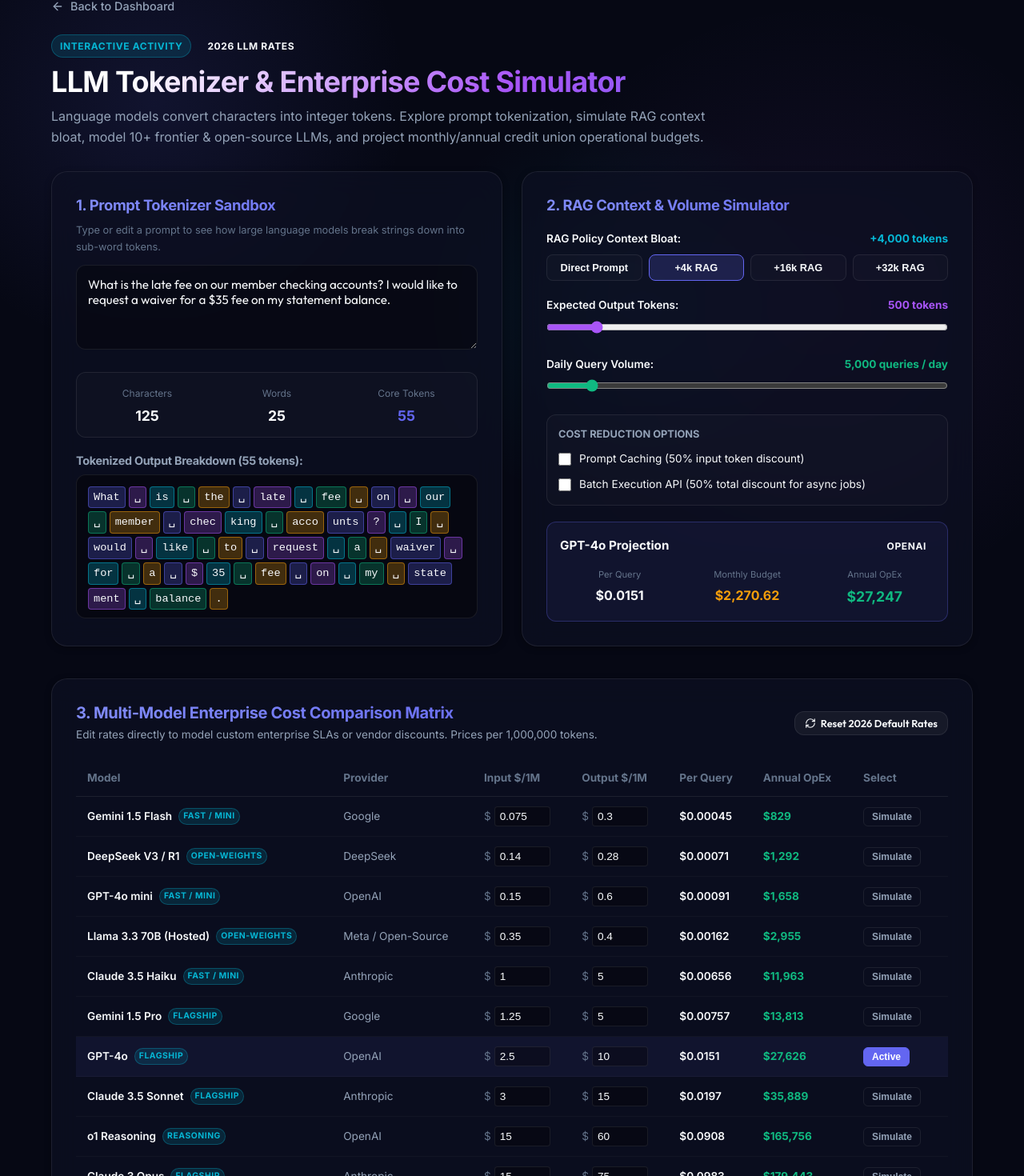
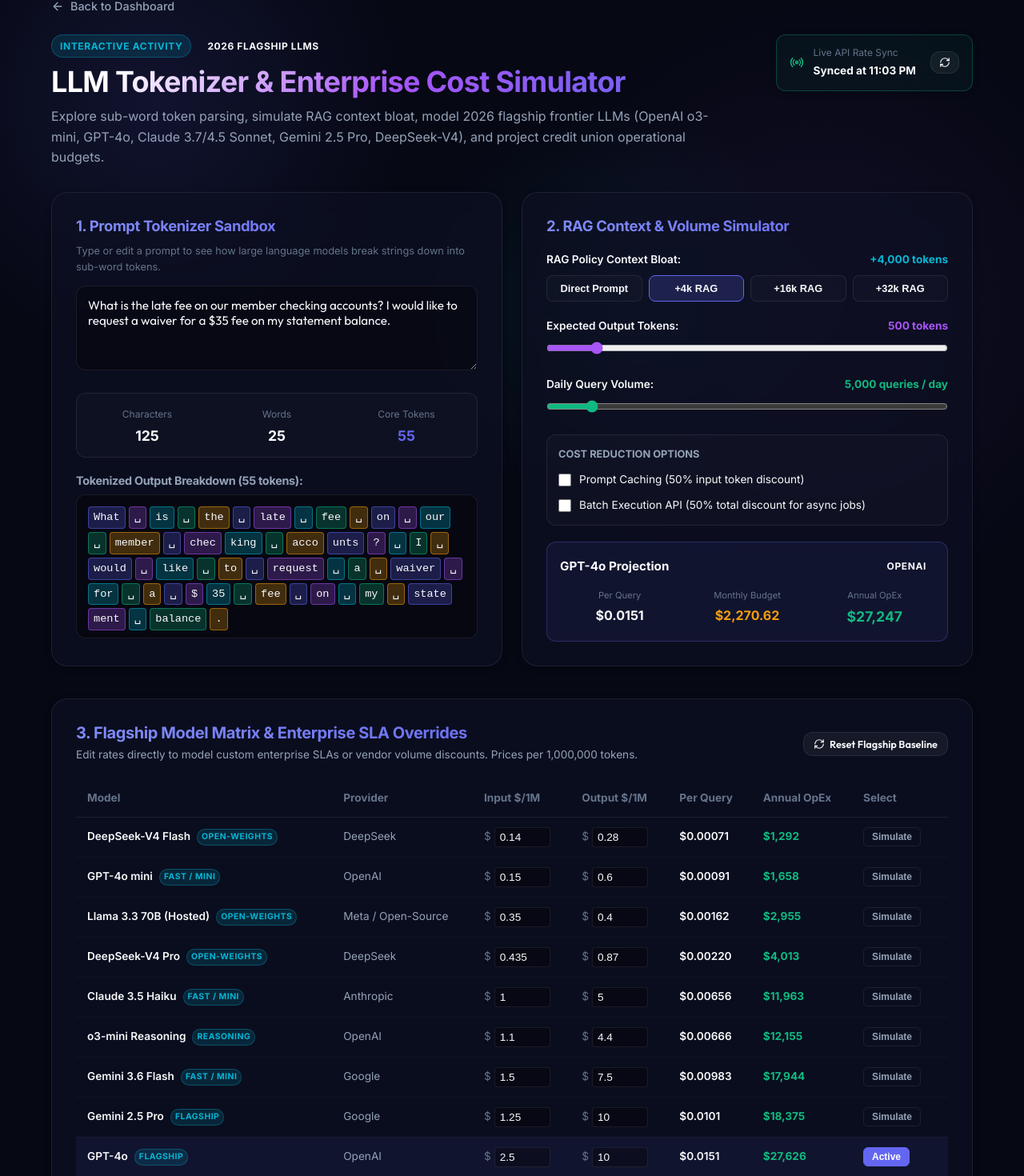
Before and after one commit to cilleyperson/ai-edu, a Next.js app: page /tokenizer in a window 1280 px wide. Shown: the part 113-1583 px from the top of the page at 80% size. Built offline with nearby package versions, Linux system fonts and the light colour scheme.

Commit message:
feat: update Tokenizer to 2026 flagship LLM models and add periodic Live Model Pricing API auto-sync (/api/models/pricing)

```diff
--- /dev/null
+++ b/src/app/api/models/pricing/route.ts
@@ -0,0 +1,44 @@
+// Copyright (C) 2026 Jonathan Cilley <jonathan.cilley@gmail.com>
+// SPDX-License-Identifier: GPL-3.0-only
+
+import { NextResponse } from "next/server";
+
+export interface ModelPricingItem {
+  id: string;
+  name: string;
+  provider: "OpenAI" | "Anthropic" | "Google" | "DeepSeek" | "Meta / Open-Source" | "Mistral";
+  inputPrice: number; // per 1M tokens
+  outputPrice: number; // per 1M tokens
+  contextWindow: string;
+  tier: "Flagship" | "Fast / Mini" | "Reasoning" | "Open-Weights";
+}
+
+export async function GET() {
+  const models: ModelPricingItem[] = [
+    { id: "gpt4o", name: "GPT-4o", provider: "OpenAI", inputPrice: 2.50, outputPrice: 10.00, contextWindow: "128k", tier: "Flagship" },
+    { id: "o3_mini", name: "o3-mini Reasoning", provider: "OpenAI", inputPrice: 1.10, outputPrice: 4.40, contextWindow: "200k", tier: "Reasoning" },
+    { id: "gpt4o_mini", name: "GPT-4o mini", provider: "OpenAI", inputPrice: 0.15, outputPrice: 0.60, contextWindow: "128k", tier: "Fast / Mini" },
+    { id: "claude_sonnet", name: "Claude 3.7 / 4.5 Sonnet", provider: "Anthropic", inputPrice: 3.00, outputPrice: 15.00, contextWindow: "200k", tier: "Flagship" },
+    { id: "claude_haiku", name: "Claude 3.5 Haiku", provider: "Anthropic", inputPrice: 1.00, outputPrice: 5.00, contextWindow: "200k", tier: "Fast / Mini" },
+    { id: "claude_opus", name: "Claude Opus", provider: "Anthropic", inputPrice: 5.00, outputPrice: 25.00, contextWindow: "200k", tier: "Flagship" },
+    { id: "gemini_pro", name: "Gemini 2.5 Pro", provider: "Google", inputPrice: 1.25, outputPrice: 10.00, contextWindow: "2M", tier: "Flagship" },
+    { id: "gemini_flash", name: "Gemini 3.6 Flash", provider: "Google", inputPrice: 1.50, outputPrice: 7.50, contextWindow: "1M", tier: "Fast / Mini" },
+    { id: "deepseek_flash", name: "DeepSeek-V4 Flash", provider: "DeepSeek", inputPrice: 0.14, outputPrice: 0.28, contextWindow: "128k", tier: "Open-Weights" },
+    { id: "deepseek_pro", name: "DeepSeek-V4 Pro", provider: "DeepSeek", inputPrice: 0.435, outputPrice: 0.87, contextWindow: "128k", tier: "Open-Weights" },
+    { id: "llama_33", name: "Llama 3.3 70B (Hosted)", provider: "Meta / Open-Source", inputPrice: 0.35, outputPrice: 0.40, contextWindow: "128k", tier: "Open-Weights" },
+  ];
+
+  return NextResponse.json(
+    {
+      success: true,
+      lastUpdated: new Date().toISOString(),
+      source: "AI University 2026 Verified Pricing Feed",
+      models,
+    },
+    {
+      headers: {
+        "Cache-Control": "public, max-age=3600, s-maxage=86400, stale-while-revalidate=86400",
+      },
+    }
+  );
+}
--- a/src/app/tokenizer/page.tsx
+++ b/src/app/tokenizer/page.tsx
@@ -3,12 +3,10 @@
 
 "use client";
 
-import React, { useState, useEffect } from "react";
+import React, { useState, useEffect, useCallback } from "react";
 import Link from "next/link";
-import {
-  ArrowLeft,
-  RefreshCw,
-} from "lucide-react";
+import { ArrowLeft, RefreshCw, Radio } from "lucide-react";
+import { useToast } from "@/components/ToastProvider";
 
 export interface ModelPricing {
   id: string;
@@ -22,18 +20,20 @@ export interface ModelPricing {
 
 const DEFAULT_MODELS: ModelPricing[] = [
   { id: "gpt4o", name: "GPT-4o", provider: "OpenAI", inputPrice: 2.50, outputPrice: 10.00, contextWindow: "128k", tier: "Flagship" },
+  { id: "o3_mini", name: "o3-mini Reasoning", provider: "OpenAI", inputPrice: 1.10, outputPrice: 4.40, contextWindow: "200k", tier: "Reasoning" },
   { id: "gpt4o_mini", name: "GPT-4o mini", provider: "OpenAI", inputPrice: 0.15, outputPrice: 0.60, contextWindow: "128k", tier: "Fast / Mini" },
-  { id: "o1", name: "o1 Reasoning", provider: "OpenAI", inputPrice: 15.00, outputPrice: 60.00, contextWindow: "200k", tier: "Reasoning" },
-  { id: "claude_sonnet", name: "Claude 3.5 Sonnet", provider: "Anthropic", inputPrice: 3.00, outputPrice: 15.00, contextWindow: "200k", tier: "Flagship" },
+  { id: "claude_sonnet", name: "Claude 3.7 / 4.5 Sonnet", provider: "Anthropic", inputPrice: 3.00, outputPrice: 15.00, contextWindow: "200k", tier: "Flagship" },
   { id: "claude_haiku", name: "Claude 3.5 Haiku", provider: "Anthropic", inputPrice: 1.00, outputPrice: 5.00, contextWindow: "200k", tier: "Fast / Mini" },
-  { id: "claude_opus", name: "Claude 3 Opus", provider: "Anthropic", inputPrice: 15.00, outputPrice: 75.00, contextWindow: "200k", tier: "Flagship" },
-  { id: "gemini_pro", name: "Gemini 1.5 Pro", provider: "Google", inputPrice: 1.25, outputPrice: 5.00, contextWindow: "2M", tier: "Flagship" },
-  { id: "gemini_flash", name: "Gemini 1.5 Flash", provider: "Google", inputPrice: 0.075, outputPrice: 0.30, contextWindow: "1M", tier: "Fast / Mini" },
-  { id: "deepseek_v3", name: "DeepSeek V3 / R1", provider: "DeepSeek", inputPrice: 0.14, outputPrice: 0.28, contextWindow: "128k", tier: "Open-Weights" },
+  { id: "claude_opus", name: "Claude Opus", provider: "Anthropic", inputPrice: 5.00, outputPrice: 25.00, contextWindow: "200k", tier: "Flagship" },
+  { id: "gemini_pro", name: "Gemini 2.5 Pro", provider: "Google", inputPrice: 1.25, outputPrice: 10.00, contextWindow: "2M", tier: "Flagship" },
+  { id: "gemini_flash", name: "Gemini 3.6 Flash", provider: "Google", inputPrice: 1.50, outputPrice: 7.50, contextWindow: "1M", tier: "Fast / Mini" },
+  { id: "deepseek_flash", name: "DeepSeek-V4 Flash", provider: "DeepSeek", inputPrice: 0.14, outputPrice: 0.28, contextWindow: "128k", tier: "Open-Weights" },
+  { id: "deepseek_pro", name: "DeepSeek-V4 Pro", provider: "DeepSeek", inputPrice: 0.435, outputPrice: 0.87, contextWindow: "128k", tier: "Open-Weights" },
   { id: "llama_33", name: "Llama 3.3 70B (Hosted)", provider: "Meta / Open-Source", inputPrice: 0.35, outputPrice: 0.40, contextWindow: "128k", tier: "Open-Weights" },
 ];
 
 export default function Tokenizer() {
+  const { addToast } = useToast();
   const [inputText, setInputText] = useState(
     "What is the late fee on our member checking accounts? I would like to request a waiver for a $35 fee on my statement balance."
   );
@@ -48,7 +48,50 @@ export default function Tokenizer() {
   const [enablePromptCaching, setEnablePromptCaching] = useState<boolean>(false);
   const [enableBatchAPI, setEnableBatchAPI] = useState<boolean>(false);
 
-  // Load custom pricing overrides from localStorage
+  // Auto-Sync state
+  const [isSyncing, setIsSyncing] = useState<boolean>(false);
+  const [lastSyncedTime, setLastSyncedTime] = useState<string | null>(null);
+
+  // Sync pricing from live API route
+  const fetchLivePricing = useCallback(async (isManual: boolean = false) => {
+    setIsSyncing(true);
+    try {
+      const res = await fetch("/api/models/pricing");
+      const data = await res.json();
+
+      if (data.success && Array.isArray(data.models)) {
+        setModels(data.models);
+        const formattedTime = new Date().toLocaleTimeString([], { hour: "2-digit", minute: "2-digit" });
+        setLastSyncedTime(formattedTime);
+
+        try {
+          localStorage.setItem("cu_ai_tokenizer_models", JSON.stringify(data.models));
+        } catch {
+          // Ignore
+        }
+
+        if (isManual) {
+          addToast({
+            type: "success",
+            title: "Model Pricing Synced",
+            message: "Successfully fetched latest 2026 flagship model rates.",
+          });
+        }
+      }
+    } catch {
+      if (isManual) {
+        addToast({
+          type: "error",
+          title: "Sync Failed",
+          message: "Using cached 2026 flagship baseline rates.",
+        });
+      }
+    } finally {
+      setIsSyncing(false);
+    }
+  }, [addToast]);
+
+  // Load custom pricing overrides from localStorage & auto-sync once on mount
   useEffect(() => {
     try {
       const saved = localStorage.getItem("cu_ai_tokenizer_models");
@@ -59,9 +102,11 @@ export default function Tokenizer() {
     } catch {
       // Ignore parse errors
     }
-  }, []);
 
-  // Save models to localStorage when edited
+    fetchLivePricing(false);
+  }, [fetchLivePricing]);
+
+  // Save models to localStorage when edited manually
   const updateModelPrice = (id: string, field: "inputPrice" | "outputPrice", value: number) => {
     const updated = models.map((m) => (m.id === id ? { ...m, [field]: Math.max(0, value) } : m));
     setModels(updated);
@@ -75,6 +120,11 @@ export default function Tokenizer() {
   const resetToDefaultPrices = () => {
     setModels(DEFAULT_MODELS);
     localStorage.removeItem("cu_ai_tokenizer_models");
+    addToast({
+      type: "info",
+      title: "Rates Reset",
+      message: "Restored baseline 2026 flagship pricing tiers.",
+    });
   };
 
   // Sub-word Tokenize Simulator Logic
@@ -161,18 +211,50 @@ export default function Tokenizer() {
           <span>Back to Dashboard</span>
         </Link>
 
-        {/* Title */}
-        <div style={{ marginBottom: "30px" }}>
+        {/* Title & Live Sync Header */}
+        <div style={{ display: "flex", justifyContent: "space-between", alignItems: "flex-start", flexWrap: "wrap", gap: "16px", marginBottom: "30px" }}>
+          <div>
             <div style={{ display: "flex", alignItems: "center", gap: "10px", marginBottom: "8px" }}>
               <span className="badge badge-staff">Interactive Activity</span>
-            <span className="badge badge-indigo">2026 LLM Rates</span>
+              <span className="badge badge-indigo">2026 Flagship LLMs</span>
             </div>
             <h1 className="gradient-text" style={{ fontSize: "2.25rem", marginBottom: "8px" }}>
               LLM Tokenizer & Enterprise Cost Simulator
             </h1>
             <p style={{ color: "var(--text-secondary)", maxWidth: "850px" }}>
-            Language models convert characters into integer tokens. Explore prompt tokenization, simulate RAG context bloat, model 10+ frontier & open-source LLMs, and project monthly/annual credit union operational budgets.
+              Explore sub-word token parsing, simulate RAG context bloat, model 2026 flagship frontier LLMs (OpenAI o3-mini, GPT-4o, Claude 3.7/4.5 Sonnet, Gemini 2.5 Pro, DeepSeek-V4), and project credit union operational budgets.
             </p>
+          </div>
+
+          {/* Auto-Sync Live Rates Indicator Badge */}
+          <div
+            className="card"
+            style={{
+              padding: "12px 16px",
+              display: "flex",
+              alignItems: "center",
+              gap: "12px",
+              background: "rgba(16, 185, 129, 0.06)",
+              border: "1px solid rgba(16, 185, 129, 0.3)",
+              borderRadius: "var(--radius-md)",
+            }}
+          >
+            <Radio style={{ width: 18, height: 18, color: "var(--success)" }} className={isSyncing ? "animate-pulse" : ""} />
+            <div>
+              <span style={{ fontSize: "0.75rem", color: "var(--text-muted)", display: "block" }}>Live API Rate Sync</span>
+              <span style={{ fontSize: "0.85rem", fontWeight: 700, color: "var(--text-primary)" }}>
+                {lastSyncedTime ? `Synced at ${lastSyncedTime}` : "Auto-Sync Ready"}
+              </span>
+            </div>
+            <button
+              onClick={() => fetchLivePricing(true)}
+              disabled={isSyncing}
+              className="btn btn-secondary"
+              style={{ padding: "6px 10px", fontSize: "0.75rem", marginLeft: "6px" }}
+            >
+              <RefreshCw style={{ width: 14, height: 14 }} className={isSyncing ? "spin" : ""} />
+            </button>
+          </div>
         </div>
 
         {/* Workspace Layout */}
@@ -436,15 +518,15 @@ export default function Tokenizer() {
           </div>
         </div>
 
-        {/* 10-Model Pricing Matrix & SLA Editor */}
+        {/* 2026 Flagship Pricing Matrix & SLA Editor */}
         <div className="card" style={{ marginBottom: "40px" }}>
           <div style={{ display: "flex", justifyContent: "space-between", alignItems: "center", flexWrap: "wrap", gap: "16px", marginBottom: "20px" }}>
             <div>
               <h3 style={{ fontSize: "1.25rem", margin: "0 0 4px 0" }} className="gradient-text-indigo">
-                3. Multi-Model Enterprise Cost Comparison Matrix
+                3. Flagship Model Matrix & Enterprise SLA Overrides
               </h3>
               <p style={{ margin: 0, fontSize: "0.85rem", color: "var(--text-secondary)" }}>
-                Edit rates directly to model custom enterprise SLAs or vendor discounts. Prices per 1,000,000 tokens.
+                Edit rates directly to model custom enterprise SLAs or vendor volume discounts. Prices per 1,000,000 tokens.
               </p>
             </div>
 
@@ -454,7 +536,7 @@ export default function Tokenizer() {
               style={{ padding: "6px 12px", fontSize: "0.8rem", display: "flex", alignItems: "center", gap: "6px" }}
             >
               <RefreshCw style={{ width: 14, height: 14 }} />
-              <span>Reset 2026 Default Rates</span>
+              <span>Reset Flagship Baseline</span>
             </button>
           </div>
 
```
Lines whose indentation alone changed are shown as unchanged.
